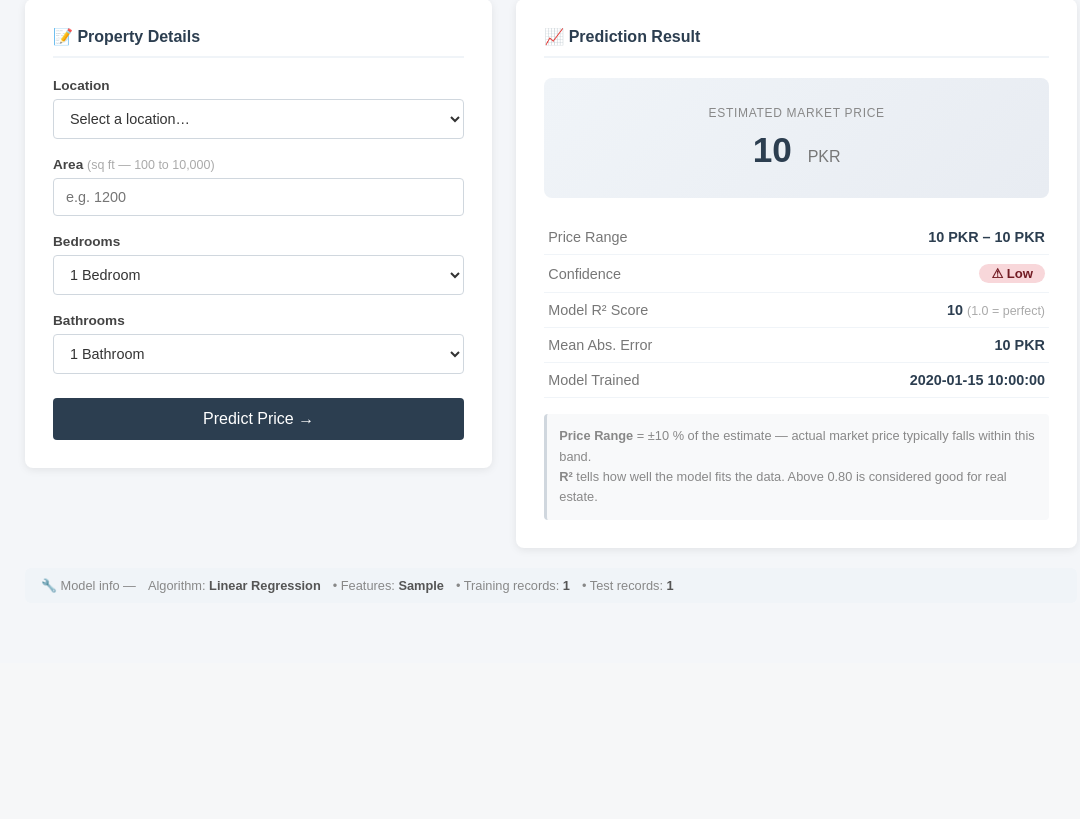
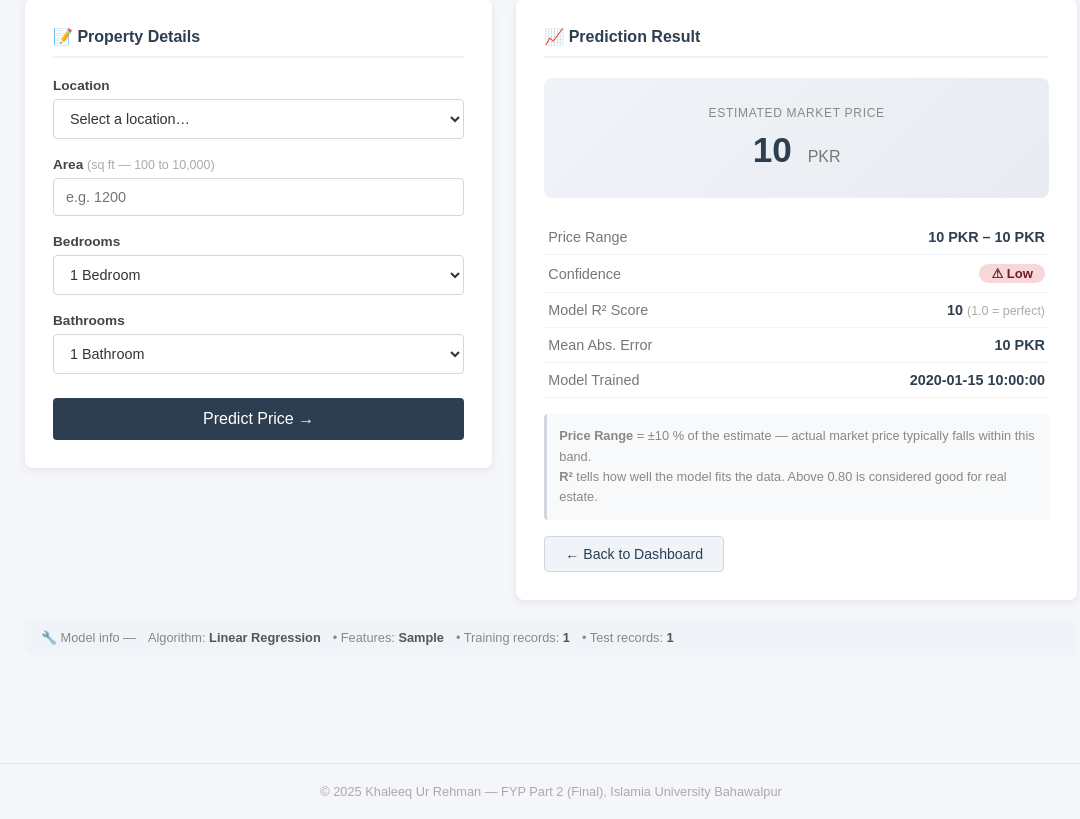
Before and after one commit to khaleeq-01/real-estate-price-predictor, a Flask app: template templates/predict.html in a window 1280 px wide. Shown: the part 180-999 px from the top of the page, without its empty margins (89-1169 px from the left). Before the commit the page ends 773 px from the top, so only its background shows below. Run offline with Flask 3, Linux system fonts and the light colour scheme; the template is opened without the code that fills it: most values are stand-ins (such as "Sample title", 1, 10 or a date in 2020).

Commit message:
Milestone 5: Export + README + polish (FR-5) — FYP complete
- Add /export route: 3-section CSV (stats + location + raw data) via send_file
- Enable Export buttons on home and dashboard pages
- Add footer "FYP Part 2 (Final), IUB" to all 4 pages
- Add Back to Dashboard link on predict results panel
- Create professional README.md with badges, structure, model info
- Mark all 5 milestones complete in CLAUDE.md

```diff
--- a/app.py
+++ b/app.py
@@ -1,12 +1,20 @@
 # Implements SRS UI-1 (Home Page), UI-2 (Upload Page),
-# UI-3 (Dashboard Page), UI-4 (Predict Page)
+# UI-3 (Dashboard Page), UI-4 (Predict Page), FR-5.1 (Export)
 
-from flask import Flask, render_template, request, redirect, url_for, flash, session
+import os
+import csv
+import io
+from datetime import datetime
+
+from flask import Flask, render_template, request, redirect, url_for, flash, session, send_file
 from components.file_handler import FileHandler
 from components.property_dataset import PropertyDataset
 from components.data_analyzer import DataAnalyzer
 from components.visualizer import Visualizer
 from components.prediction_model import PredictionModel
+
+# Folder where exported CSV files are saved (git-ignored)
+EXPORTS_FOLDER = "exports"
 
 app = Flask(__name__)
 
@@ -278,6 +286,96 @@ def predict():
     )
 
 
+@app.route("/export")
+def export():
+    """
+    Generate a 3-section analysis CSV and send it as a download (SRS FR-5.1).
+
+    send_file() explanation: Flask sends the saved file to the user's browser
+    as a download (Content-Disposition: attachment). The browser shows a
+    "Save file" dialog without reloading the current page.
+
+    CSV sections:
+      1. Summary Statistics  — price stats (mean, median, std, Q1, Q3, min, max)
+      2. Location Analysis   — per-location average, min, max, count
+      3. Raw Data            — every original row from the uploaded CSV
+    """
+    # Step 1: Ensure a file has been uploaded
+    filename = session.get("filename")
+    if not filename:
+        flash("Please upload a CSV file first.", "error")
+        return redirect(url_for("upload"))
+
+    # Step 2: Load the dataset
+    handler = FileHandler()
+    dataset = PropertyDataset()
+    filepath = handler.get_file_path(filename)
+
+    if not dataset.load_csv(filepath):
+        flash("Could not load the dataset. Please upload again.", "error")
+        return redirect(url_for("upload"))
+
+    # Step 3: Run analysis for the summary sections
+    analyzer      = DataAnalyzer(dataset.dataframe)
+    stats         = analyzer.calculate_statistics()
+    location_data = analyzer.location_analysis()
+
+    # Step 4: Build the entire CSV content in memory (StringIO = in-RAM text file)
+    output = io.StringIO()
+    writer = csv.writer(output)
+
+    # ── Section 1: Summary Statistics ────────────────────────────────────────
+    writer.writerow(["SECTION: Summary Statistics"])
+    writer.writerow(["Metric", "Value"])
+    writer.writerow(["Total Properties",        stats["count"]])
+    writer.writerow(["Mean Price (PKR)",         stats["mean"]])
+    writer.writerow(["Median Price (PKR)",       stats["median"]])
+    writer.writerow(["Std Deviation (PKR)",      stats["std"]])
+    writer.writerow(["Min Price (PKR)",          stats["min"]])
+    writer.writerow(["Max Price (PKR)",          stats["max"]])
+    writer.writerow(["Q1 - 25th Pctile (PKR)",  stats["q1"]])
+    writer.writerow(["Q3 - 75th Pctile (PKR)",  stats["q3"]])
+    writer.writerow([])  # blank line separates sections
+
+    # ── Section 2: Location Analysis ─────────────────────────────────────────
+    writer.writerow(["SECTION: Location Analysis"])
+    writer.writerow(["Location", "Avg Price (PKR)", "Min Price (PKR)",
+                     "Max Price (PKR)", "Property Count"])
+    for loc in location_data:
+        writer.writerow([
+            loc["location"],
+            loc["avg_price"],
+            loc["min_price"],
+            loc["max_price"],
+            loc["count"],
+        ])
+    writer.writerow([])  # blank line separates sections
+
+    # ── Section 3: Raw Data ───────────────────────────────────────────────────
+    writer.writerow(["SECTION: Raw Data"])
+    # to_csv() returns the full DataFrame as a CSV string — write it directly
+    output.write(dataset.dataframe.to_csv(index=False))
+
+    # Step 5: Save the built CSV to the exports/ folder
+    os.makedirs(EXPORTS_FOLDER, exist_ok=True)
+    export_filename = f"analysis_{datetime.now().strftime('%Y%m%d_%H%M%S')}.csv"
+    export_path     = os.path.join(EXPORTS_FOLDER, export_filename)
+
+    with open(export_path, "w", encoding="utf-8") as f:
+        f.write(output.getvalue())
+
+    # Step 6: Flash message — stored in session, shown on next page navigation
+    flash(f"Export complete \u2014 {export_filename} downloaded.", "success")
+
+    # Step 7: Send the file to the browser as a download
+    return send_file(
+        os.path.abspath(export_path),
+        mimetype="text/csv",
+        as_attachment=True,
+        download_name=export_filename,
+    )
+
+
 # This block runs only when you execute app.py directly (not when imported).
 # debug=True means Flask auto-reloads when you save a file — useful during development.
 if __name__ == "__main__":
--- a/static/css/style.css
+++ b/static/css/style.css
@@ -824,3 +824,35 @@ body {
         grid-template-columns: 1fr;
     }
 }
+
+
+/* ═══════════════════════════════════════════════════════════
+   SHARED FOOTER  (all pages)
+   ═══════════════════════════════════════════════════════════ */
+
+.footer {
+    text-align: center;
+    padding: 20px 16px;
+    font-size: 0.8rem;
+    color: #aaa;
+    background-color: #f4f6f9;
+    border-top: 1px solid #e5e8eb;
+    margin-top: 48px;
+}
+
+/* ── Back to Dashboard link (predict results panel) ─────── */
+.btn-back-dashboard {
+    display: inline-block;
+    margin-top: 16px;
+    padding: 9px 20px;
+    background-color: #f0f4f8;
+    color: #2c3e50;
+    border: 1px solid #d0d7de;
+    border-radius: 4px;
+    font-size: 0.88rem;
+    text-decoration: none;
+}
+
+.btn-back-dashboard:hover {
+    background-color: #e2e8f0;
+}
--- a/templates/predict.html
+++ b/templates/predict.html
@@ -190,6 +190,8 @@
                     Above 0.80 is considered good for real estate.
                 </p>
 
+                <a href="/dashboard" class="btn-back-dashboard">&#8592; Back to Dashboard</a>
+
                 {% else %}
                 {# ── No result yet: show waiting state ── #}
                 <div class="result-waiting">
@@ -214,5 +216,10 @@
 
     </div>{# end .predict-container #}
 
+    <!-- Footer -->
+    <footer class="footer">
+        &copy; 2025 Khaleeq Ur Rehman &mdash; FYP Part 2 (Final), Islamia University Bahawalpur
+    </footer>
+
 </body>
 </html>
--- a/templates/upload.html
+++ b/templates/upload.html
@@ -97,5 +97,10 @@
 
     </div>
 
+    <!-- Footer -->
+    <footer class="footer">
+        &copy; 2025 Khaleeq Ur Rehman &mdash; FYP Part 2 (Final), Islamia University Bahawalpur
+    </footer>
+
 </body>
 </html>
```
Also changed, not shown: CLAUDE.md (+1 -1 lines), templates/dashboard.html (+7 -9 lines), templates/home.html (+6 -1 lines), README.md (added).
